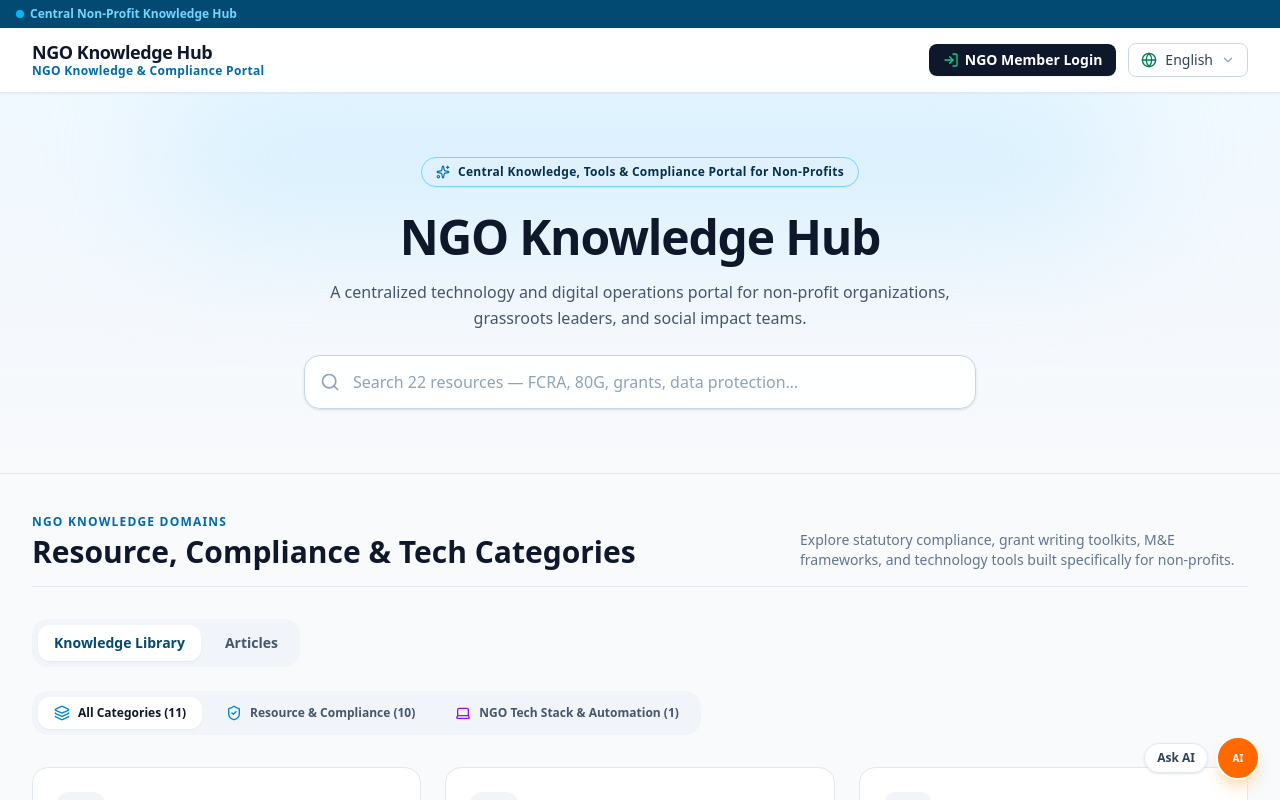
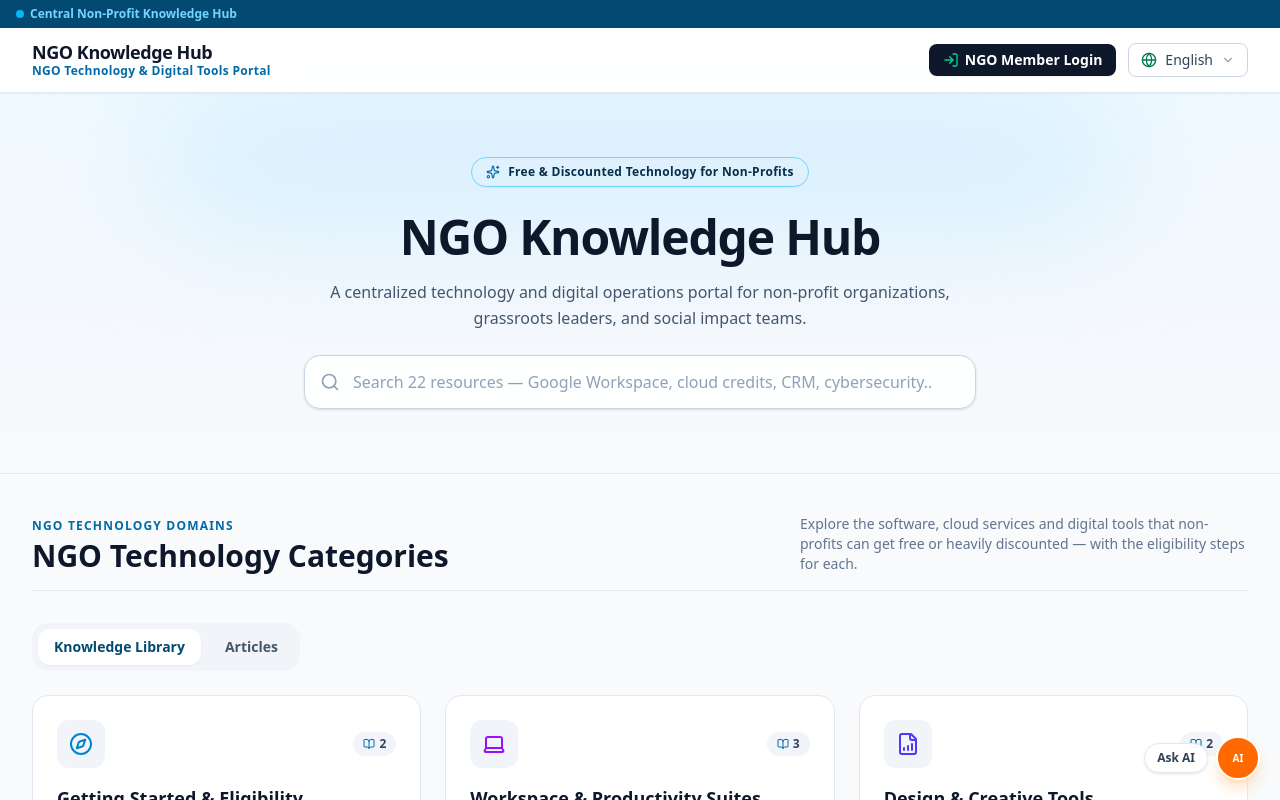
Before and after one commit to diegodsouza89/NGO-HUB, a React (Vite) app: page / in a window 1280 px wide. Shown: the top 800 px of the page. Built offline with nearby package versions, Linux system fonts and the light colour scheme.

Commit message:
Reframe the site as technology for NGOs

```diff
--- a/src/components/src/components/ArticleView.tsx
+++ b/src/components/src/components/ArticleView.tsx
@@ -316,7 +316,7 @@ export const ArticleView: React.FC<ArticleViewProps> = ({
               Was this knowledge resource helpful for your NGO?
             </h4>
             <p className="text-slate-500 text-xs">
-              Your feedback helps us refine non-profit compliance guides and toolkits.
+              Your feedback helps us keep these technology guides accurate and useful.
             </p>
           </div>
 
--- a/src/components/src/components/AskAi.tsx
+++ b/src/components/src/components/AskAi.tsx
@@ -28,9 +28,9 @@ interface AskResponse {
 }
 
 const SAMPLE_QUESTIONS = [
-  'How do I write a grant proposal?',
-  'What are the FCRA compliance rules?',
   'Which free software can an NGO use?',
+  'How do we get Google Workspace for free?',
+  'What cloud credits are available to non-profits?',
 ];
 
 /** How many articles to send as context, and how much of each. */
@@ -175,7 +175,7 @@ export const AskAi: React.FC<AskAiProps> = ({ articles, currentLanguage, onSelec
               onKeyDown={(e) => {
                 if (e.key === 'Enter') ask();
               }}
-              placeholder="Ask about compliance, grants, tech…"
+              placeholder="Ask about software, cloud, security…"
               aria-label="Your question"
               className="w-full border border-slate-200 rounded-xl pl-9 pr-3 py-2 text-sm text-slate-800 bg-slate-50 focus:outline-none focus:ring-3 focus:ring-sky-100 focus:border-sky-400"
             />
--- a/src/components/src/components/CategoryList.tsx
+++ b/src/components/src/components/CategoryList.tsx
@@ -13,7 +13,21 @@ import {
   HelpCircle,
   ArrowRight,
   BookOpen,
-  Layers
+  Compass,
+  Receipt,
+  PhoneCall,
+  Cloud,
+  Palette,
+  Megaphone,
+  Globe,
+  Code2,
+  BrainCircuit,
+  BadgeCheck,
+  HeartHandshake,
+  BarChart3,
+  Server,
+  Wrench,
+  Bot
 } from 'lucide-react';
 import { Article, Category, Language } from '../types';
 
@@ -34,7 +48,6 @@ export const CategoryList: React.FC<CategoryListProps> = ({
   onSelectArticle,
   selectedResourceType,
 }) => {
-  const [activeDomainFilter, setActiveDomainFilter] = useState<'all' | 'compliance' | 'tech'>('all');
   const [activeSubTab, setActiveSubTab] = useState<'knowledge-hub' | 'articles'>('knowledge-hub');
   const getCategoryIcon = (iconName: string) => {
     switch (iconName) {
@@ -58,22 +71,44 @@ export const CategoryList: React.FC<CategoryListProps> = ({
         return <Lock className="w-6 h-6 text-rose-600" />;
       case 'Sparkles':
         return <Sparkles className="w-6 h-6 text-amber-500" />;
+      // Icons the tech categories use. Without these the card falls back to a
+      // question mark, which is what several categories were showing.
+      case 'Compass':
+        return <Compass className="w-6 h-6 text-sky-600" />;
+      case 'BadgeCheck':
+        return <BadgeCheck className="w-6 h-6 text-emerald-600" />;
+      case 'Receipt':
+        return <Receipt className="w-6 h-6 text-blue-600" />;
+      case 'HeartHandshake':
+        return <HeartHandshake className="w-6 h-6 text-rose-600" />;
+      case 'PhoneCall':
+        return <PhoneCall className="w-6 h-6 text-teal-600" />;
+      case 'Megaphone':
+        return <Megaphone className="w-6 h-6 text-orange-600" />;
+      case 'Cloud':
+        return <Cloud className="w-6 h-6 text-sky-500" />;
+      case 'Server':
+        return <Server className="w-6 h-6 text-slate-600" />;
+      case 'Palette':
+        return <Palette className="w-6 h-6 text-fuchsia-600" />;
+      case 'Globe':
+        return <Globe className="w-6 h-6 text-indigo-600" />;
+      case 'Code2':
+        return <Code2 className="w-6 h-6 text-violet-600" />;
+      case 'Wrench':
+        return <Wrench className="w-6 h-6 text-amber-700" />;
+      case 'BrainCircuit':
+        return <BrainCircuit className="w-6 h-6 text-purple-600" />;
+      case 'Bot':
+        return <Bot className="w-6 h-6 text-purple-500" />;
+      case 'BarChart3':
+        return <BarChart3 className="w-6 h-6 text-indigo-600" />;
       default:
         return <HelpCircle className="w-6 h-6 text-sky-600" />;
     }
   };
 
-  const isTechCategory = (catId: string) => {
-    return ['cat-tech-grants', 'cat-crm-fundraising', 'cat-field-tech', 'cat-cybersecurity', 'cat-ai-tech'].includes(catId);
-  };
-
   const sortedCategories = [...categories].sort((a, b) => a.order - b.order);
-
-  const filteredCategories = sortedCategories.filter(cat => {
-    if (activeDomainFilter === 'tech') return isTechCategory(cat.id);
-    if (activeDomainFilter === 'compliance') return !isTechCategory(cat.id);
-    return true;
-  });
 
   return (
     <section className="max-w-7xl mx-auto px-4 sm:px-6 lg:px-8 py-10">
@@ -82,14 +117,14 @@ export const CategoryList: React.FC<CategoryListProps> = ({
           <div className="flex flex-col md:flex-row md:items-end justify-between mb-8 pb-4 border-b border-slate-200 gap-4">
             <div>
               <span className="text-xs font-bold text-sky-700 uppercase tracking-widest block mb-1">
-                NGO Knowledge Domains
+                NGO Technology Domains
               </span>
               <h2 className="text-2xl sm:text-3xl font-bold text-slate-900">
-                Resource, Compliance & Tech Categories
+                NGO Technology Categories
               </h2>
             </div>
             <p className="text-slate-500 text-sm max-w-md">
-              Explore statutory compliance, grant writing toolkits, M&E frameworks, and technology tools built specifically for non-profits.
+              Explore the software, cloud services and digital tools that non-profits can get free or heavily discounted — with the eligibility steps for each.
             </p>
           </div>
 
@@ -116,47 +151,9 @@ export const CategoryList: React.FC<CategoryListProps> = ({
             </button>
           </div>
 
-          <div className="flex flex-wrap items-center gap-2 mb-8 bg-slate-100 p-1.5 rounded-2xl w-fit">
-            <button
-              onClick={() => setActiveDomainFilter('all')}
-              className={`flex items-center gap-2 px-4 py-2 rounded-xl text-xs font-bold transition-all cursor-pointer ${
-                activeDomainFilter === 'all'
-                  ? 'bg-white text-slate-900 shadow-xs'
-                  : 'text-slate-600 hover:text-slate-900'
-              }`}
-            >
-              <Layers className="w-4 h-4 text-sky-600" />
-              <span>All Categories ({categories.length})</span>
-            </button>
-
-            <button
-              onClick={() => setActiveDomainFilter('compliance')}
-              className={`flex items-center gap-2 px-4 py-2 rounded-xl text-xs font-bold transition-all cursor-pointer ${
-                activeDomainFilter === 'compliance'
-                  ? 'bg-white text-sky-900 shadow-xs'
-                  : 'text-slate-600 hover:text-slate-900'
-              }`}
-            >
-              <ShieldCheck className="w-4 h-4 text-sky-600" />
-              <span>Resource & Compliance ({categories.filter(c => !isTechCategory(c.id)).length})</span>
-            </button>
-
-            <button
-              onClick={() => setActiveDomainFilter('tech')}
-              className={`flex items-center gap-2 px-4 py-2 rounded-xl text-xs font-bold transition-all cursor-pointer ${
-                activeDomainFilter === 'tech'
-                  ? 'bg-white text-purple-900 shadow-xs'
-                  : 'text-slate-600 hover:text-slate-900'
-              }`}
-            >
-              <Laptop className="w-4 h-4 text-purple-600" />
-              <span>NGO Tech Stack & Automation ({categories.filter(c => isTechCategory(c.id)).length})</span>
-            </button>
-          </div>
-
           {activeSubTab === 'knowledge-hub' ? (
             <div className="grid grid-cols-1 md:grid-cols-2 lg:grid-cols-3 gap-6">
-              {filteredCategories.map(cat => {
+              {sortedCategories.map(cat => {
                 let catArticles = articles.filter(a => a.categoryId === cat.id && a.published);
                 if (selectedResourceType && selectedResourceType !== 'all') {
                   catArticles = catArticles.filter(a => a.resourceType === selectedResourceType);
@@ -164,7 +161,6 @@ export const CategoryList: React.FC<CategoryListProps> = ({
 
                 const name = cat.names[currentLanguage] || cat.names.en || "Category";
                 const description = cat.descriptions[currentLanguage] || cat.descriptions.en || "";
-                const isTech = isTechCategory(cat.id);
 
                 return (
                   <div
@@ -172,7 +168,7 @@ export const CategoryList: React.FC<CategoryListProps> = ({
                     onClick={() => onSelectCategory(cat)}
                     className="group bg-white rounded-2xl border border-slate-200 p-6 hover:shadow-xl hover:border-sky-500 transition-all cursor-pointer flex flex-col justify-between relative overflow-hidden"
                   >
-                    <div className={`absolute top-0 left-0 right-0 h-1 bg-gradient-to-r ${isTech ? 'from-purple-500 to-indigo-600' : 'from-sky-500 to-blue-600'} opacity-0 group-hover:opacity-100 transition-opacity`}></div>
+                    <div className="absolute top-0 left-0 right-0 h-1 bg-gradient-to-r from-sky-500 to-blue-600 opacity-0 group-hover:opacity-100 transition-opacity"></div>
 
                     <div>
                       <div className="flex items-center justify-between mb-4">
@@ -180,11 +176,6 @@ export const CategoryList: React.FC<CategoryListProps> = ({
                           {getCategoryIcon(cat.icon)}
                         </div>
                         <div className="flex items-center gap-1.5">
-                          <span className={`px-2.5 py-0.5 rounded-md text-[10px] font-bold uppercase tracking-wider ${
-                            isTech ? 'bg-purple-50 text-purple-700 border border-purple-200' : 'bg-sky-50 text-sky-700 border border-sky-200'
-                          }`}>
-                            {isTech ? 'NGO Tech Tool' : 'Compliance & Resource'}
-                          </span>
                           <span className="inline-flex items-center gap-1 px-2.5 py-1 rounded-full text-xs font-semibold bg-slate-100 text-slate-700 group-hover:bg-sky-100 group-hover:text-sky-950 transition-colors">
                             <BookOpen className="w-3 h-3 text-sky-700" />
                             {catArticles.length}
--- a/src/components/src/components/ContactModal.tsx
+++ b/src/components/src/components/ContactModal.tsx
@@ -168,7 +168,7 @@ export const ContactModal: React.FC<ContactModalProps> = ({
                   required
                   value={formData.subject}
                   onChange={(e) => setFormData({ ...formData, subject: e.target.value })}
-                  placeholder="e.g. Clarification on FCRA quarterly return deadline"
+                  placeholder="e.g. Our Google for Nonprofits verification is stuck"
                   className="w-full px-3.5 py-2 text-sm border border-slate-200 rounded-xl focus:outline-hidden focus:border-sky-600 font-medium"
                 />
               </div>
--- a/src/components/src/components/HeroSearch.tsx
+++ b/src/components/src/components/HeroSearch.tsx
@@ -172,7 +172,7 @@ export const HeroSearch: React.FC<HeroSearchProps> = ({
       <div className="max-w-4xl mx-auto text-center relative z-10">
         <div className="inline-flex items-center gap-2 bg-sky-100/80 border border-sky-300 text-sky-950 px-3.5 py-1.5 rounded-full text-xs font-semibold tracking-wide mb-5 shadow-2xs">
           <Sparkles className="w-3.5 h-3.5 text-sky-700 animate-pulse" />
-          <span>Central Knowledge, Tools &amp; Compliance Portal for Non-Profits</span>
+          <span>Free &amp; Discounted Technology for Non-Profits</span>
         </div>
 
         <h1 className="text-3xl sm:text-5xl font-extrabold tracking-tight text-slate-900 mb-3 leading-tight">
@@ -202,7 +202,7 @@ export const HeroSearch: React.FC<HeroSearchProps> = ({
               }}
               onFocus={() => setIsOpen(true)}
               onKeyDown={onKeyDown}
-              placeholder={'Search ' + totalResources + ' resources — FCRA, 80G, grants, data protection…'}
+              placeholder={'Search ' + totalResources + ' resources — Google Workspace, cloud credits, CRM, cybersecurity…'}
               className="w-full rounded-2xl border border-slate-300 bg-white/95 pl-12 pr-11 py-3.5 text-sm sm:text-base text-slate-900 placeholder:text-slate-400 shadow-sm focus:outline-none focus:border-sky-500 focus:ring-4 focus:ring-sky-100 transition"
             />
             {query && (
--- a/src/components/src/components/Navbar.tsx
+++ b/src/components/src/components/Navbar.tsx
@@ -76,7 +76,7 @@ export const Navbar: React.FC<NavbarProps> = ({
                 {settings.siteName}
               </div>
               <div className="text-xs font-semibold text-sky-700 tracking-wide">
-                NGO Knowledge & Compliance Portal
+                NGO Technology & Digital Tools Portal
               </div>
             </div>
           </div>
--- a/src/components/src/components/UserAuthModal.tsx
+++ b/src/components/src/components/UserAuthModal.tsx
@@ -103,7 +103,7 @@ export const UserAuthModal: React.FC<UserAuthModalProps> = ({ isOpen, onClose, o
           </div>
           <h2 className="text-2xl font-bold tracking-tight">NGO Professional Portal</h2>
           <p className="text-sm text-sky-100/90 mt-1">
-            Access toolkits, best practices, case studies, and compliance resources tailored for social sector leaders.
+            Access tool guides, eligibility checklists and setup walkthroughs built for social sector teams.
           </p>
         </div>
 
--- a/src/components/src/components/UserDashboardModal.tsx
+++ b/src/components/src/components/UserDashboardModal.tsx
@@ -144,7 +144,7 @@ export const UserDashboardModal: React.FC<UserDashboardModalProps> = ({
                   <Bookmark className="w-10 h-10 text-slate-300 mx-auto mb-2" />
                   <p className="text-sm font-semibold text-slate-700">No saved resources yet</p>
                   <p className="text-xs text-slate-500 max-w-sm mx-auto mt-1">
-                    Bookmark articles, FCRA guides, proposal templates, and M&E frameworks while browsing to build your organization's quick-access library.
+                    Bookmark tool guides, eligibility checklists and setup walkthroughs while browsing to build your organization's quick-access library.
                   </p>
                 </div>
               ) : (
```
